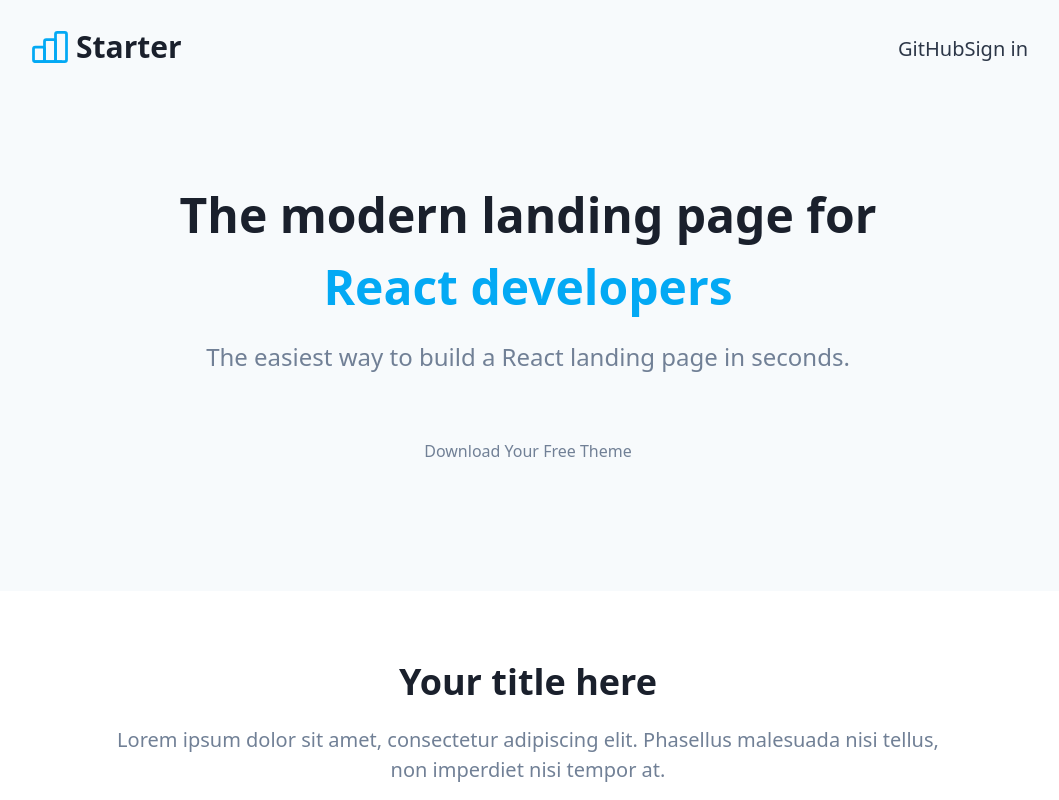
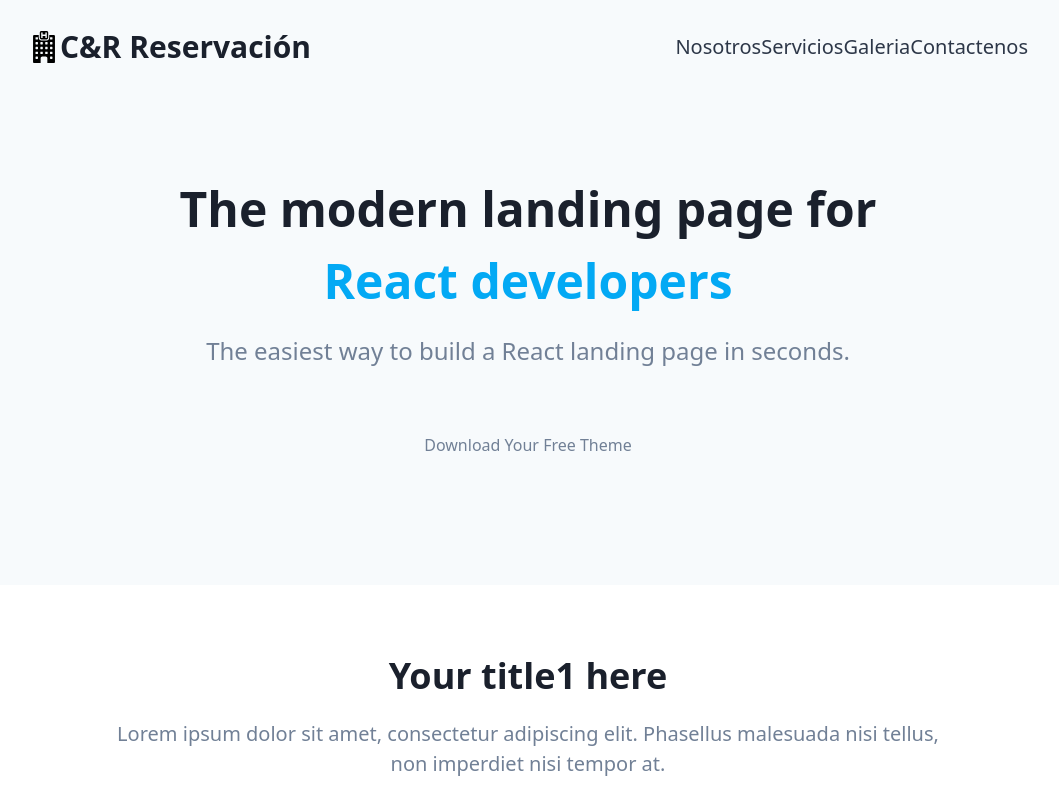
Before and after one commit to Ricuesta86/reserva, a Next.js app: page / in a window 1280 px wide. Shown: the top 800 px of the page, without its empty margins (112-1171 px from the left). Built offline with nearby package versions, Linux system fonts and the light colour scheme.

Commit message:
Trabajando en el Navbar

```diff
--- a/src/footer/FooterCopyright.tsx
+++ b/src/footer/FooterCopyright.tsx
@@ -1,7 +1,7 @@
 import { AppConfig } from '../utils/AppConfig';
 
 const FooterCopyright = () => (
-  <div className="footer-copyright">
+  <div id="nosotros" className="footer-copyright">
     © Copyright {new Date().getFullYear()} {AppConfig.title}. Powered with{' '}
     <span role="img" aria-label="Love">
       ♥
--- a/src/footer/FooterIconList.tsx
+++ b/src/footer/FooterIconList.tsx
@@ -5,7 +5,7 @@ type IFooterIconListProps = {
 };
 
 const FooterIconList = (props: IFooterIconListProps) => (
-  <div className="footer-icon-list flex flex-wrap">
+  <div id="servicios" className="footer-icon-list flex flex-wrap">
     {props.children}
 
     <style jsx>
--- a/src/navigation/NavbarTwoColumns.tsx
+++ b/src/navigation/NavbarTwoColumns.tsx
@@ -16,7 +16,7 @@ const NavbarTwoColumns = (props: INavbarProps) => (
     </div>
 
     <nav>
-      <ul className="navbar flex items-center font-medium text-xl text-gray-800">
+      <ul className="navbar flex items-center font-medium sm:text-xl text-md text-gray-800">
         {props.children}
       </ul>
     </nav>
--- a/src/templates/Hero.tsx
+++ b/src/templates/Hero.tsx
@@ -12,13 +12,23 @@ const Hero = () => (
     <Section yPadding="py-6">
       <NavbarTwoColumns logo={<Logo xl />}>
         <li>
-          <Link href="https://github.com/ixartz/Next-JS-Landing-Page-Starter-Template">
-            <a>GitHub</a>
+          <Link href="#nosotros">
+            <a>Nosotros</a>
           </Link>
         </li>
         <li>
-          <Link href="/">
-            <a>Sign in</a>
+          <Link href="#servicios">
+            <a>Servicios</a>
+          </Link>
+        </li>
+        <li>
+          <Link href="#galeria">
+            <a>Galeria</a>
+          </Link>
+        </li>
+        <li>
+          <Link href="#contactenos">
+            <a>Contactenos</a>
           </Link>
         </li>
       </NavbarTwoColumns>
--- a/src/templates/Logo.tsx
+++ b/src/templates/Logo.tsx
@@ -1,3 +1,5 @@
+import { useRouter } from 'next/router';
+
 import { AppConfig } from '../utils/AppConfig';
 
 type ILogoProps = {
@@ -5,14 +7,14 @@ type ILogoProps = {
 };
 
 const Logo = (props: ILogoProps) => {
-  const size = props.xl ? '44' : '32';
+  const size = props.xl ? '32' : '24';
   const fontStyle = props.xl
     ? 'font-semibold text-3xl'
     : 'font-semibold text-xl';
-
+  const router = useRouter();
   return (
     <span className={`text-gray-900 inline-flex items-center ${fontStyle}`}>
-      <svg
+      {/* <svg
         className="text-primary-500 stroke-current mr-1"
         xmlns="http://www.w3.org/2000/svg"
         width={size}
@@ -28,8 +30,13 @@ const Logo = (props: ILogoProps) => {
         <rect x="9" y="8" width="6" height="12" rx="1" />
         <rect x="15" y="4" width="6" height="16" rx="1" />
         <path d="M4 20h14" />
-      </svg>
-
+      </svg> */}
+      <img
+        src={`${router.basePath}/assets/images/hotel.svg`}
+        width={size}
+        height={size}
+        alt="Icono Hotel"
+      />
       {AppConfig.site_name}
     </span>
   );
--- a/src/templates/VerticalFeatures.tsx
+++ b/src/templates/VerticalFeatures.tsx
@@ -3,11 +3,11 @@ import { Section } from '../layout/Section';
 
 const VerticalFeatures = () => (
   <Section
-    title="Your title here"
+    title="Your title1 here"
     description="Lorem ipsum dolor sit amet, consectetur adipiscing elit. Phasellus malesuada nisi tellus, non imperdiet nisi tempor at."
   >
     <VerticalFeatureRow
-      title="Your title here"
+      title="Your title2 here"
       description="Lorem ipsum dolor sit amet, consectetur adipiscing elit. Suspendisse bibendum, nunc non posuere consectetur, justo erat semper enim, non hendrerit dui odio id enim."
       image="/assets/images/feature.svg"
       imageAlt="First feature alt text"
@@ -20,7 +20,7 @@ const VerticalFeatures = () => (
       reverse
     />
     <VerticalFeatureRow
-      title="Your title here"
+      title="Your title3 here"
       description="Lorem ipsum dolor sit amet, consectetur adipiscing elit. Suspendisse bibendum, nunc non posuere consectetur, justo erat semper enim, non hendrerit dui odio id enim."
       image="/assets/images/feature3.svg"
       imageAlt="Third feature alt text"
--- a/src/utils/AppConfig.ts
+++ b/src/utils/AppConfig.ts
@@ -1,6 +1,7 @@
 export const AppConfig = {
-  site_name: 'Starter',
-  title: 'Nextjs Starter',
-  description: 'Starter code for your Nextjs Boilerplate with Tailwind CSS',
-  locale: 'en',
+  site_name: 'C&R Reservación',
+  title: 'C&R Reservación',
+  description:
+    'C&R Reservación es sitio web para facilitar la gestión de reservaciones en los hoteles de Cubanacan en Cuba',
+  locale: 'es',
 };
```
Also changed, not shown: public/assets/images/hotel.svg (added).
